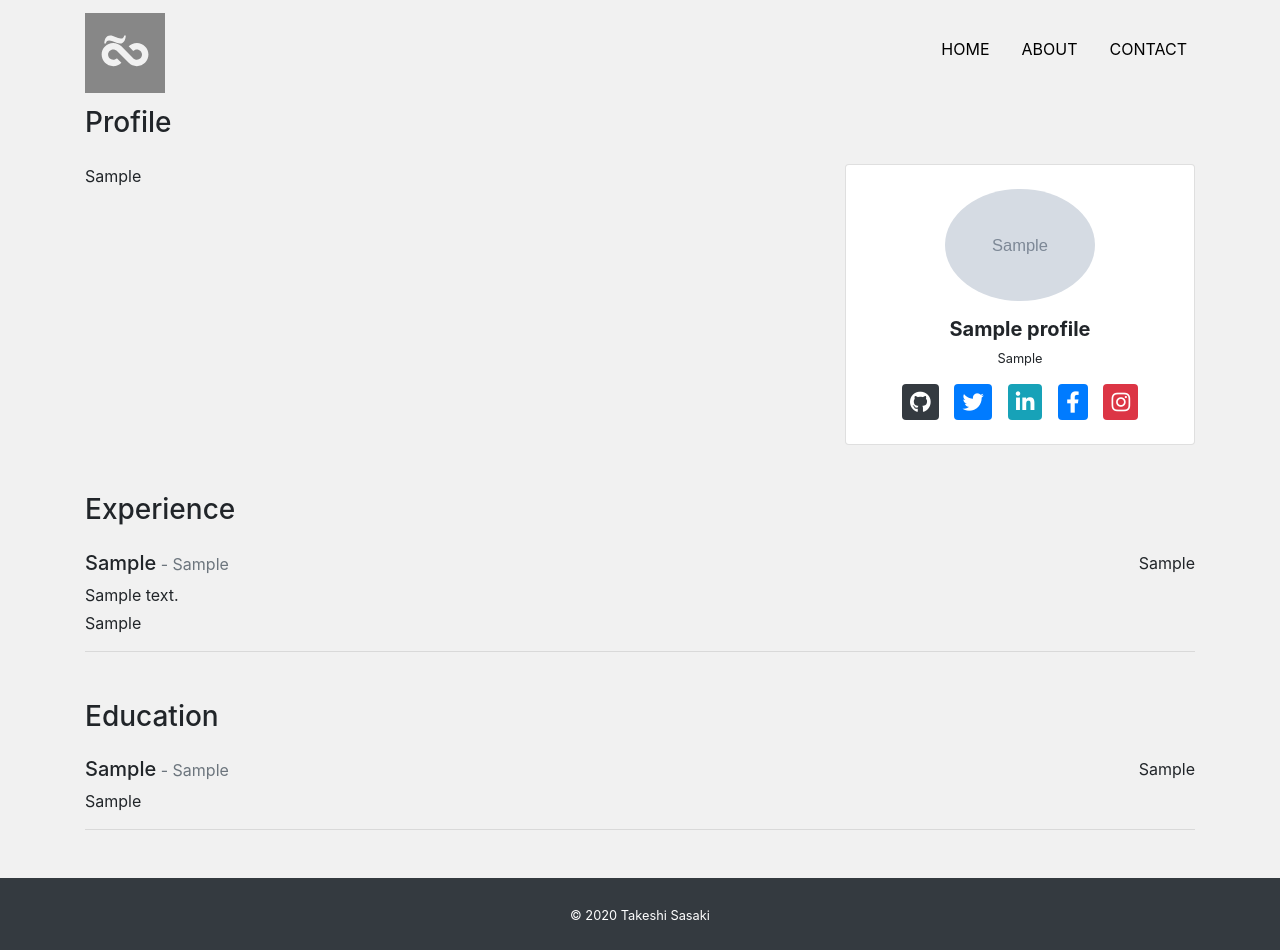
After one commit to Takeshi0702/django-portfolio-study, a Django app: page /about/ in a window 1280 px wide. The commit adds this page. Run offline with Django 3.2, Linux system fonts and the light colour scheme; tables that the repository leaves empty hold one stand-in row (values such as "Sample post"); grey boxes marked "Sample" are stand-in pictures; some libraries are stand-ins or nearby versions.

Commit message:
Django_portfolio学習

```diff
--- a/app/admin.py
+++ b/app/admin.py
@@ -1,5 +1,7 @@
 from django.contrib import admin
-from .models import Profile, Work
+from .models import Profile, Work, Experience, Education
 
 admin.site.register(Profile)
 admin.site.register(Work)
+admin.site.register(Experience)
+admin.site.register(Education)
--- a/app/models.py
+++ b/app/models.py
@@ -30,3 +30,24 @@ class Work(models.Model):
 
     def __str__(self):
         return self.title
+
+
+class Experience(models.Model):
+    occupation = models.CharField('職種', max_length=100)
+    company = models.CharField('会社', max_length=100)
+    description = models.TextField('説明')
+    place = models.CharField('場所', max_length=100)
+    period = models.CharField('期間', max_length=100)
+
+    def __str__(self):
+        return self.occupation
+
+
+class Education(models.Model):
+    course = models.CharField('コース', max_length=100)
+    school = models.CharField('学校', max_length=100)
+    place = models.CharField('場所', max_length=100)
+    period = models.CharField('期間', max_length=100)
+
+    def __str__(self):
+        return self.course
--- a/app/static/css/style.css
+++ b/app/static/css/style.css
@@ -100,3 +100,14 @@ main {
   color: #c56c55;
   text-decoration: none;
 }
+
+/* about */
+
+.avatar img {
+  max-width: 150px;
+  max-height: 150px;
+}
+
+.icon {
+  padding: 10px 8px;
+}
--- /dev/null
+++ b/app/templates/app/about.html
@@ -0,0 +1,66 @@
+{% extends "app/base.html" %}
+
+{% block content %}
+
+<h3 class="mb-4">Profile</h3>
+<div class="mb-5">
+    <div class="row">
+        <div class="col-md-8">
+            <p>{{ profile_data.introduction|linebreaksbr }}</p>
+        </div>
+        <div class="col-md-4">
+            <div class="card text-center px-5 py-4">
+                <div class="avatar mb-3">
+                    <img class="card-img-top rounded-circle" src="{{ profile_data.subimage.url }}" alt="">
+                </div>
+                <h5 class="font-weight-bolder">{{ profile_data.name }}</h5>
+                <p class="mb-3 small text-center">{{ profile_data.job|linebreaksbr }}</p>
+                <div class="d-flex justify-content-around">
+                    {% if profile_data.github %}
+                        <a href="{{ profile_data.github }}" target="_blank"><i class="fab fa-github fa-lg rounded btn-dark icon"></i></a>
+                    {% endif %}
+                    {% if profile_data.twitter %}
+                        <a href="{{ profile_data.twitter }}" target="_blank"><i class="fab fa-twitter fa-lg rounded btn-primary icon"></i></a>
+                    {% endif %}
+                    {% if profile_data.linkedin %}
+                        <a href="{{ profile_data.linkedin }}" target="_blank"><i class="fab fa-linkedin-in fa-lg rounded btn-info icon"></i></a>
+                    {% endif %}
+                    {% if profile_data.facebook %}
+                        <a href="{{ profile_data.facebook }}" target="_blank"><i class="fab fa-facebook-f fa-lg rounded btn-primary icon"></i></a>
+                    {% endif %}
+                    {% if profile_data.instagram %}
+                        <a href="{{ profile_data.instagram }}" target="_blank"><i class="fab fa-instagram fa-lg rounded btn-danger icon"></i></a>
+                    {% endif %}
+                </div>
+            </div>
+        </div>
+    </div>
+</div>
+
+<h3 class="mb-4">Experience</h3>
+<div class="mb-5">
+    {% for experience in experience_data %}
+        <div class="d-flex justify-content-between">
+            <h5>{{ experience.occupation }}<span class="small text-secondary"> - {{ experience.company }}</span></h5>
+            <p class="mb-1">{{ experience.period }}</p>
+        </div>
+        <p class="mb-1">{{ experience.description|linebreaksbr  }}</p>
+        <p>{{ experience.place }}</p>
+        <hr>
+    {% endfor %}
+</div>
+
+<h3 class="mb-4">Education</h3>
+<div class="mb-5">
+    {% for education in education_data %}
+        <div class="d-flex justify-content-between">
+            <h5>{{ education.course }}<span class="small text-secondary"> - {{ education.school }}</span></h5>
+            <p class="mb-1">{{ education.period }}</p>
+        </div>
+        <p>{{ education.place }}</p>
+        <hr>
+    {% endfor %}
+</div>
+
+
+{% endblock %}
--- a/app/templates/app/base.html
+++ b/app/templates/app/base.html
@@ -23,7 +23,7 @@
                     <a class="nav-link nav-color" href="/">HOME</a>
                 </li>
                 <li class="nav-item mr-3">
-                    <a class="nav-link nav-color" href="">ABOUT</a>
+                    <a class="nav-link nav-color" href="{% url 'about' %}">ABOUT</a>
                 </li>
                 <li class="nav-item">
                     <a class="nav-link nav-color" href="">CONTACT</a>
--- a/app/urls.py
+++ b/app/urls.py
@@ -4,4 +4,5 @@ from app import views
 urlpatterns = [
     path('', views.IndexView.as_view(), name='index'),
     path('detail/<int:pk>/', views.DetailView.as_view(), name='detail'),
+    path('about/', views.AboutView.as_view(), name='about'),
 ]
--- a/app/views.py
+++ b/app/views.py
@@ -1,6 +1,6 @@
 from django.views.generic import View
 from django.shortcuts import render
-from .models import Profile, Work
+from .models import Profile, Work, Experience, Education
 
 
 class IndexView(View):
@@ -21,3 +21,17 @@ class DetailView(View):
         return render(request, 'app/detail.html', {
             'work_data': work_data
         })
+
+
+class AboutView(View):
+    def get(self, request, *args, **kwargs):
+        profile_data = Profile.objects.all()
+        if profile_data.exists():
+            profile_data = profile_data.order_by("-id")[0]
+        experience_data = Experience.objects.order_by("-id")
+        education_data = Education.objects.order_by("-id")
+        return render(request, 'app/about.html', {
+            'profile_data': profile_data,
+            'experience_data': experience_data,
+            'education_data': education_data,
+        })
```
Also changed, not shown: app/migrations/0003_education_experience.py (added).
